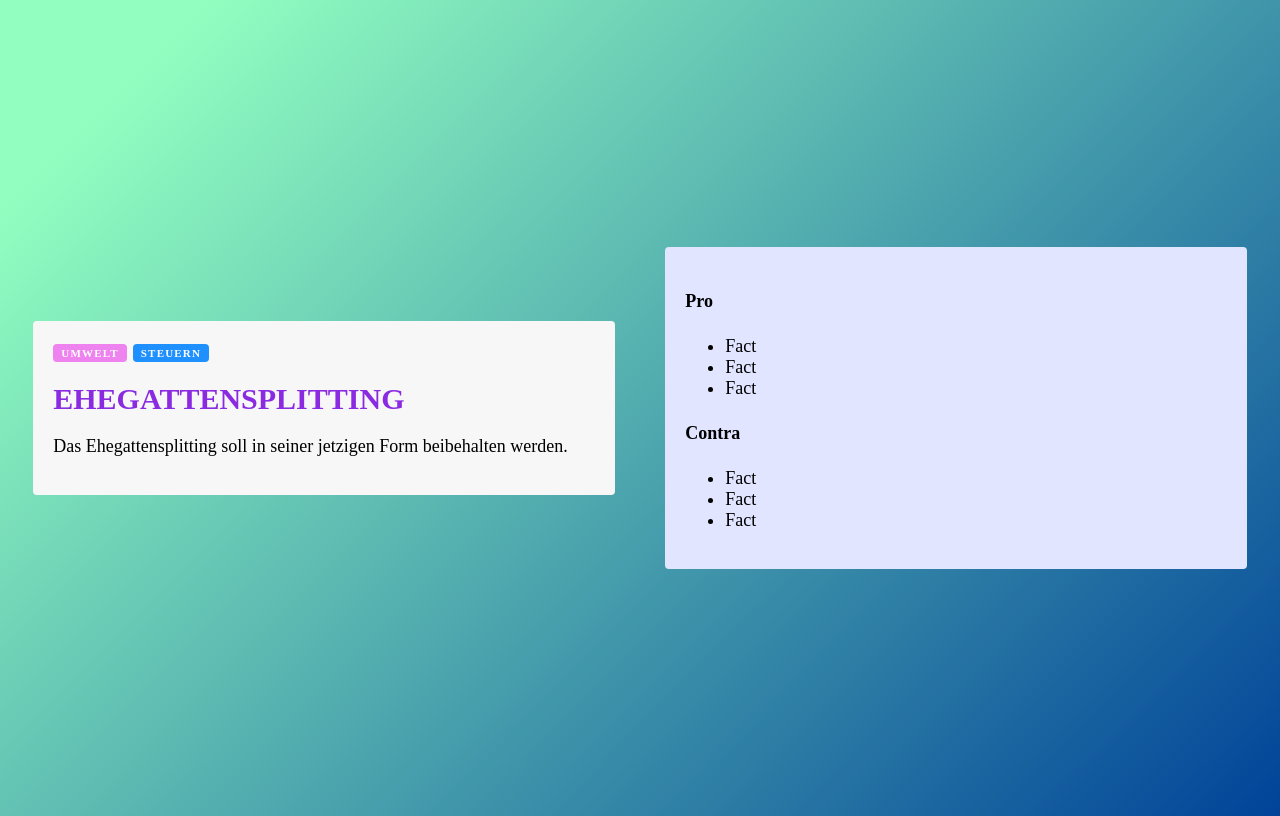
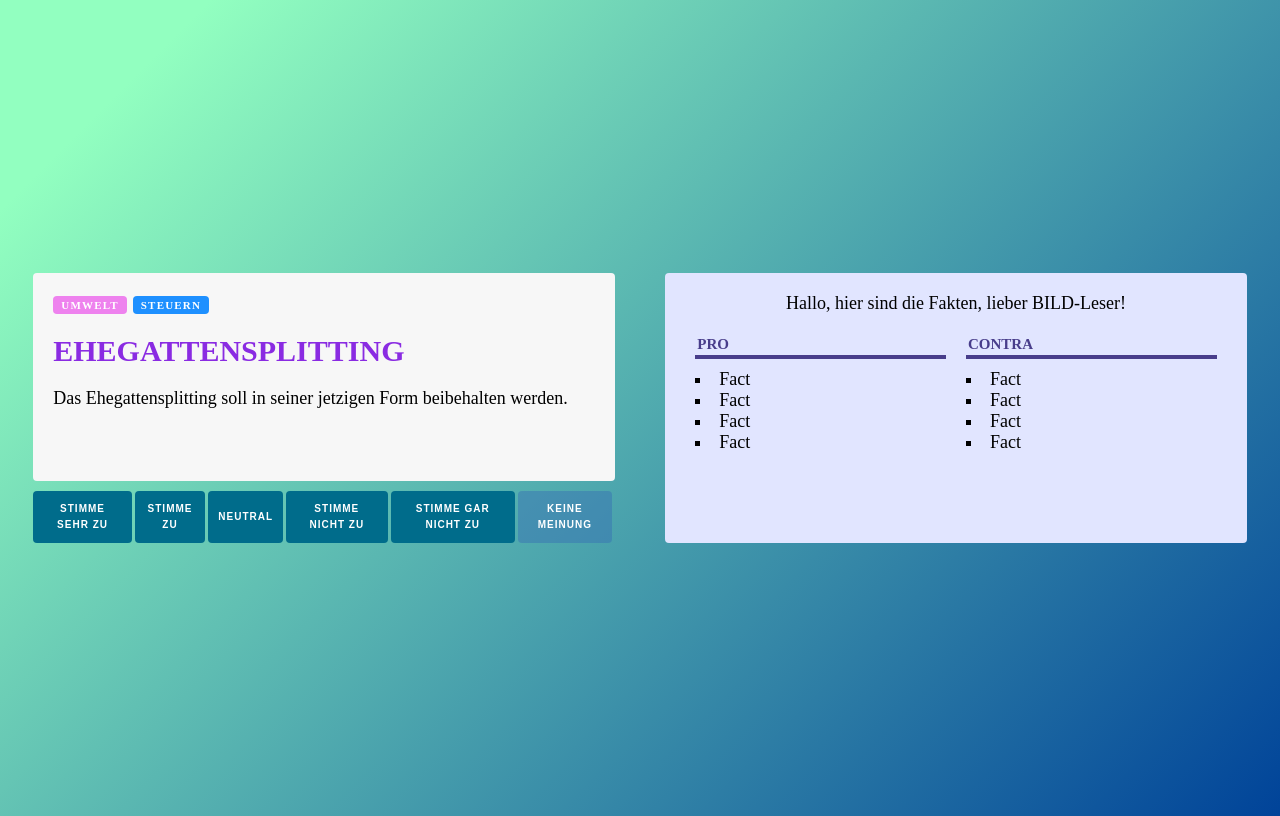
Before and after one commit to fstiehle/politieren_orientation, a React app: page /#/question in a window 1280 px wide. Built offline with nearby package versions, Linux system fonts and the light colour scheme; the HTML template or start-up script is replaced by a standard one.

Commit message:
impl voting functionality

```diff
--- a/data/questions.json
+++ b/data/questions.json
@@ -3,8 +3,8 @@
     "title": "Ehegattensplitting",
     "content": "Das Ehegattensplitting soll in seiner jetzigen Form beibehalten werden.",
     "category": ["Umwelt", "Steuern"],
-    "pro": ["Fact", "Fact", "Fact"],
-    "contra": ["Fact", "Fact", "Fact"]
+    "pro": ["Fact", "Fact", "Fact", "Fact"],
+    "contra": ["Fact", "Fact", "Fact", "Fact"]
   },
   "1": {
     "title": "wini sucks1?"
--- /dev/null
+++ b/src/components/Buttons.jsx
@@ -0,0 +1,15 @@
+import React from "react";
+import ReactDOM from "react-dom";
+
+const Buttons = ({click}) => (
+  <div className="buttons">
+    <button value="2" onClick={click}>Stimme sehr zu</button>
+    <button value="1" onClick={click}>Stimme zu</button>
+    <button value="0" onClick={click}>Neutral</button>
+    <button value="-1" onClick={click}>Stimme nicht zu</button>
+    <button value="-2" onClick={click}>Stimme gar nicht zu</button>
+    <button className="skip" value="_" onClick={click}>Keine Meinung</button>
+  </div>
+)
+
+export default Buttons
--- a/src/components/Optimat.jsx
+++ b/src/components/Optimat.jsx
@@ -1,5 +1,6 @@
 import React from "react";
 import ReactDOM from "react-dom";
+import { Redirect } from 'react-router-dom'
 import Questions from '../../data/questions.json';
 import Question from './Question.jsx';
 
@@ -9,8 +10,20 @@ export default class Optimat extends React.Component {
 
     this.state = {
       id: 0,
-      choice: {}
+      choice: []
     }
+  }
+
+  handleButton(event) {
+    event.preventDefault();
+    const id = this.props.match.params.id || 0
+    const value = event.target.value;
+    this.setState(prevState => {
+      prevState.choice[id] = value
+      prevState.id = prevState.id + 1
+      prevState.redirect = true
+      return prevState
+    })
   }
 
   render() {
@@ -18,9 +31,16 @@ export default class Optimat extends React.Component {
     id = Questions[id] ? id : 0;
     const question = Questions[id]
 
+    if (this.state.id != id) {
+      return <Redirect to={"/question/" + this.state.id}/>
+    }
+
     return(
       <div>
-        <Question question={question} />
+        <Question
+          question={question}
+          handleButton={this.handleButton.bind(this)}
+        />
       </div>
     );
   }
--- a/src/components/Question.jsx
+++ b/src/components/Question.jsx
@@ -1,9 +1,10 @@
 import React from "react";
 import ReactDOM from "react-dom";
+import Buttons from "./Buttons.jsx";
 
 const Category = ({name}) => (<span className={name.toLowerCase()}>{name}</span>)
 
-const Question = ({question}) => {
+const Question = ({question, handleButton}) => {
   let meta = []
   if (question.category && question.category.length > 0) {
     question.category.forEach((element, index) => {
@@ -25,20 +26,27 @@ const Question = ({question}) => {
 
   return (
     <div className="container">
+      <div className="container__wrap">
         <div className="container__item question">
           <div className="meta">{meta}</div>
           <h1>{question.title || "missing"}</h1>
           <p>{question.content || "missing"}</p>
         </div>
+        <Buttons click={handleButton}/>
+      </div>
 
+      <div className="container__wrap">
         <div className="container__item facts">
-        <div className="facts__pro">
+          <div
+            style={{"textAlign": "center", "marginBottom": "10px"}}
+            >Hallo, hier sind die Fakten, lieber BILD-Leser!</div>
+          <div className="facts__item">
             <h4>Pro</h4>
             <ul>
               {pro}
             </ul>
           </div>
-        <div className="facts__contra">
+          <div className="facts__item">
             <h4>Contra</h4>
             <ul>
               {contra}
@@ -46,6 +54,7 @@ const Question = ({question}) => {
           </div>
         </div>
       </div>
+    </div>
   )
 }
 
--- a/src/sass/_normalize.scss
+++ b/src/sass/_normalize.scss
@@ -1,3 +1,35 @@
 @import 'normalize/variables';
 @import 'normalize/vertical-rhythm';
 @import 'normalize/normalize-mixin';
+
+button {
+  display: inline-block;
+  border: none;
+  padding: 1rem 2rem;
+  margin: 0;
+  text-decoration: none;
+  background: #0069ed;
+  color: #ffffff;
+  font-family: sans-serif;
+  font-size: 1rem;
+  cursor: pointer;
+  text-align: center;
+  transition: background 250ms ease-in-out,
+  transform 150ms ease;
+  -webkit-appearance: none;
+  -moz-appearance: none;
+}
+
+button:hover,
+button:focus {
+  background: #0053ba;
+}
+
+button:focus {
+  outline: 1px solid #fff;
+  outline-offset: -4px;
+}
+
+button:active {
+  transform: scale(0.99);
+}
--- a/src/sass/_typography.scss
+++ b/src/sass/_typography.scss
@@ -8,3 +8,13 @@ h1 {
   text-transform: uppercase;
   color: blueviolet;
 }
+
+h4 {
+  font-weight: 700;
+  font-size: 1.5rem;
+  text-transform: uppercase;
+  color: darkslateblue;
+  border-bottom: 4px solid;
+  margin: 0 0 1rem;
+  padding: 0.2rem;
+}
--- a/src/sass/style.scss
+++ b/src/sass/style.scss
@@ -25,14 +25,21 @@ body {
   }
 }
 
-.container__item {
+.container__wrap {
   margin: 2%;
-  border-radius: 4px;
-  padding: 2rem;
+  display: flex;
+  flex-direction: column;
+  min-height: 270px;
 
   @media (min-width: $break) {
     width: 100%;
   }
+}
+
+.container__item {
+  flex: 1;
+  border-radius: 4px;
+  padding: 2rem;
 }
 
 .question {
@@ -41,6 +48,23 @@ body {
 
 .facts {
   background-color: #e1e5ff;
+}
+
+.facts__item {
+  box-sizing: border-box;
+  width: 50%;
+  display: inline-block;
+  padding: 10px;
+
+  ul {
+    padding: 0;
+    margin: 0;
+  }
+
+  li {
+    list-style-type: square;
+    list-style-position: inside;
+  }
 }
 
 .meta {
@@ -54,5 +78,38 @@ body {
     border-radius: 4px;
     text-align: center;
     margin-right: 0.6rem;
+    transition: .4s opacity;
+
+    &:hover {
+      opacity: 0.7;
+    }
   }
 }
+
+.buttons {
+  display: flex;
+  margin-top: 1rem;
+}
+
+button {
+  font-size: 1rem;
+  line-height: 1.6;
+  font-weight: 700;
+  padding: 1rem 1rem;
+  letter-spacing: 0.1rem;
+  text-transform: uppercase;
+  color: white;
+  background-color: #006c8b;
+  border-radius: 4px;
+  text-align: center;
+  margin-right: 0.3rem;
+
+  &.skip {
+    background-color: rgba(56, 116, 179, 0.5);
+  }
+
+  &:hover {
+    cursor: pointer;
+    background-color: #11366d;
+  }
+}
```
Lines whose indentation alone changed are shown as unchanged.
